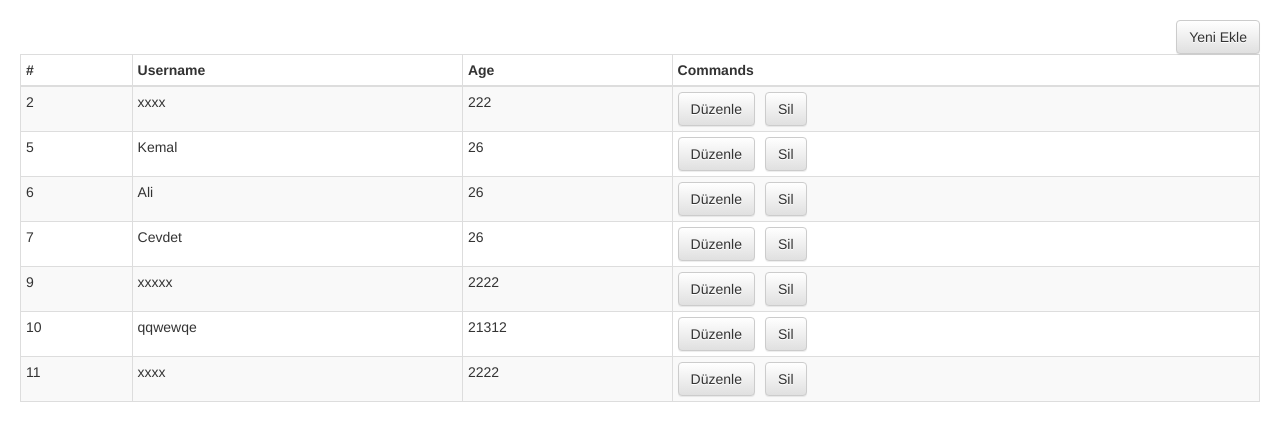
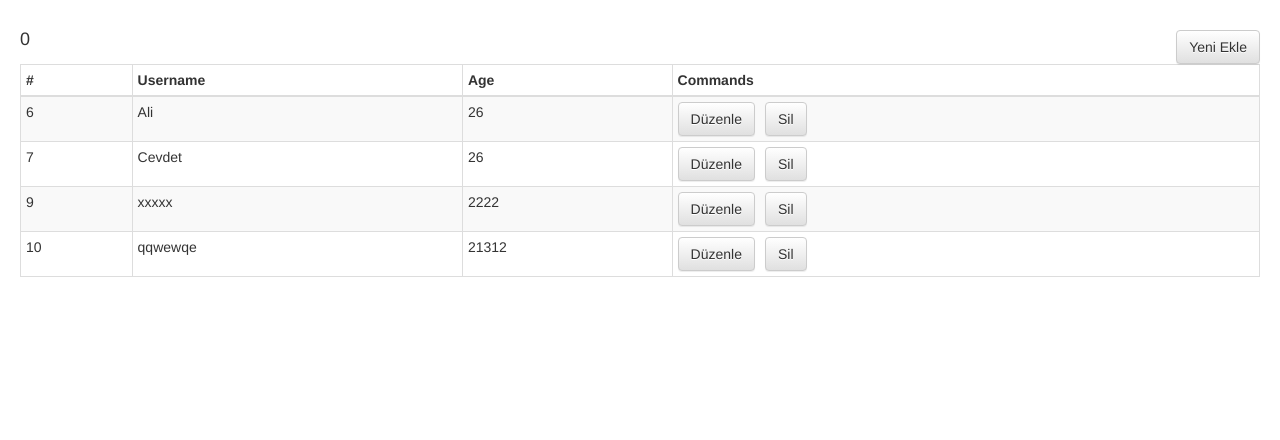
Before and after one commit to MehmetYasinYanik/react-crud-example, a React (Create React App) app: page / in a window 1280 px wide. Shown: the top 440 px of the page. Built offline with nearby package versions, Linux system fonts and the light colour scheme; data requests are answered from the project's data file.

Commit message:
added timer.

```diff
--- a/db.json
+++ b/db.json
@@ -1,15 +1,5 @@
 {
   "users": [
-    {
-      "id": 2,
-      "username": "xxxx",
-      "age": "222"
-    },
-    {
-      "id": 5,
-      "username": "Kemal",
-      "age": 26
-    },
     {
       "id": 6,
       "username": "Ali",
@@ -29,11 +19,6 @@
       "username": "qqwewqe",
       "age": "21312",
       "id": 10
-    },
-    {
-      "username": "xxxx",
-      "age": "2222",
-      "id": 11
     }
   ]
 }
--- a/src/App.js
+++ b/src/App.js
@@ -13,6 +13,7 @@ import {
     Table
 } from 'react-bootstrap';
 import UserInfo from "./components/UserInfo";
+import Timer from "./components/Timer";
 import axios from 'axios';
 
 
@@ -33,11 +34,14 @@ export default class App extends Component {
         }
     }
 
+    userRef = null;
+
     render() {
         return (
             <div style={{padding: 20}}>
                 <div>
                     <Button className="pull-right" onClick={this.__onNewClick}>Yeni Ekle </Button>
+                    <Timer timeUp={this.__timeUpApp} className= "pull-left"/>
                 </div>
                 <Table striped bordered condensed hover>
                     <thead>
@@ -49,13 +53,20 @@ export default class App extends Component {
                     </tr>
                     </thead>
                     <tbody>
-                    <UserInfo onUpdate={this.__onUpdateClick} onDelete={this.__onDeleteClick} users={this.state.users}/>
+                    <UserInfo ref={(x) => {
+                        this.userRef = x
+                    }}
+                              onUpdate={this.__onUpdateClick} onDelete={this.__onDeleteClick} users={this.state.users}/>
                     </tbody>
                 </Table>
                 {this.__renderModal()}
             </div>
         );
     }
+
+    __timeUpApp=()=>{
+      console.log("süre doldu")
+    };
 
     __onDeleteClick = (event, id) => {
         axios.delete(PATH + "users/" + id).then(() => {
--- /dev/null
+++ b/src/components/Timer.jsx
@@ -0,0 +1,35 @@
+import React, {Component} from 'react';
+
+
+export default class Timer extends Component {
+
+    constructor(props) {
+        super(props);
+        this.state = {
+            time: 5
+        }
+    }
+
+    render() {
+        return (
+            <h4>{this.state.time}</h4>
+        );
+    }
+
+    __startTimer = () => {
+        let counter = setInterval(() => {
+            this.setState((state, props) => {
+                return ({time: state.time - 1})
+            });
+            if (this.state.time === 0) {
+                this.props.timeUp();
+                clearInterval(counter);
+            }
+        }, 1000);
+    };
+
+    componentDidMount() {
+        this.__startTimer()
+    }
+
+}
--- a/src/components/UserInfo.jsx
+++ b/src/components/UserInfo.jsx
@@ -3,6 +3,14 @@ import {Button} from "react-bootstrap";
 
 export default class UserInfo extends Component {
 
+    constructor(props) {
+        super(props);
+        this.state = {
+            parametre: "stateParametre",
+            parametre1: "stateParametre1",
+            parametre2: "stateParametre2"
+        }
+    }
 
     render() {
         return (this.__renderUsersInfo());
```
